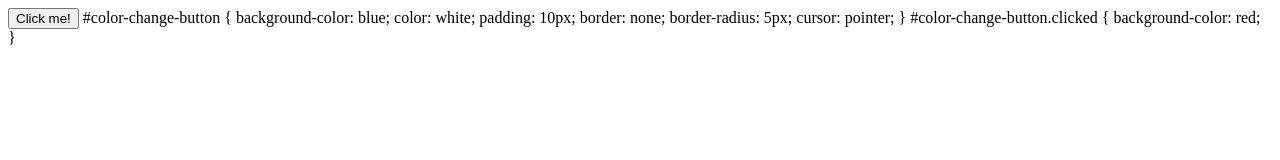
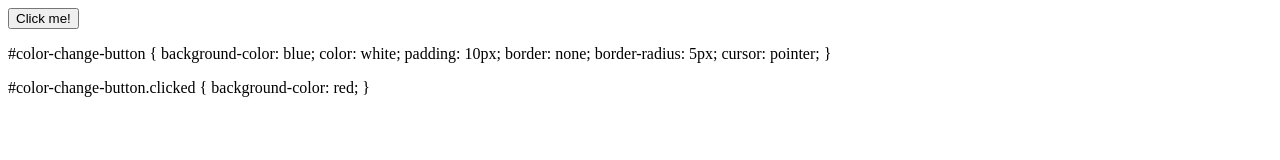
Before and after one commit to Bespoke34/color-change-button, a plain HTML site: page index.html in a window 1280 px wide. Drawn offline with Linux system fonts and the light colour scheme.

Commit message:
Update index.html

```diff
--- a/index.html
+++ b/index.html
@@ -1,5 +1,9 @@
+<html>
+  <head>
     <button id="color-change-button">Click me!</button>
-
+  </head>
+  <body>
+    <p>
     #color-change-button {
       background-color: blue;
       color: white;
@@ -8,7 +12,7 @@
       border-radius: 5px;
       cursor: pointer;
     }
-
+    </p>
     #color-change-button.clicked {
       background-color: red;
     }
```
Lines whose indentation alone changed are shown as unchanged.
